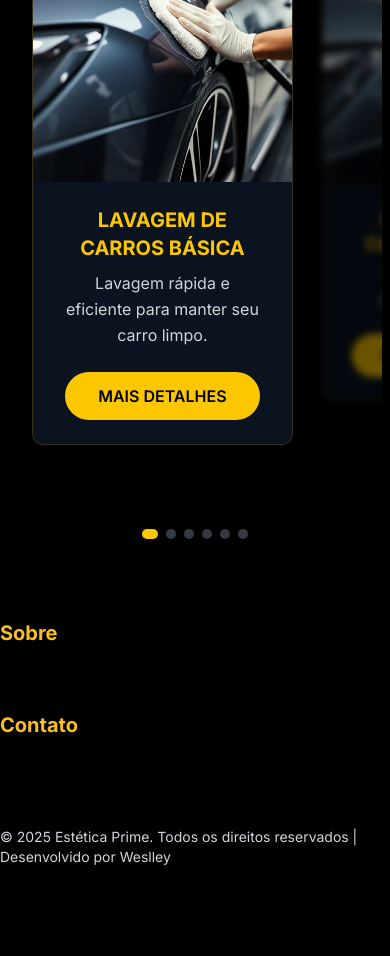
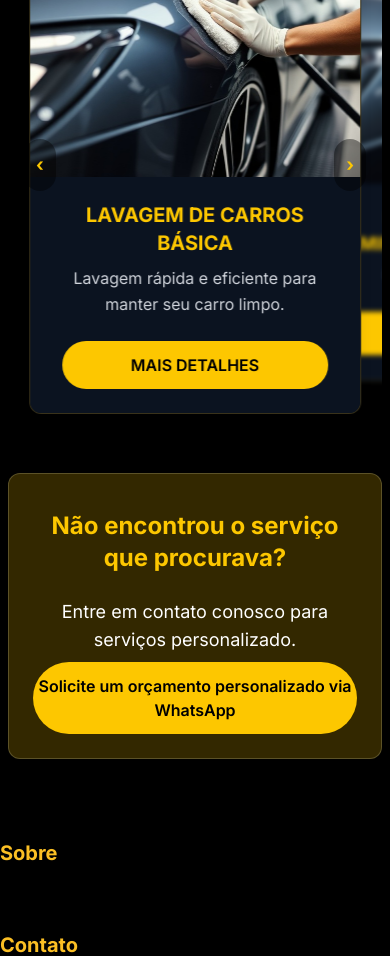
Before and after one commit to Ueslii/esteticaprime, a Next.js app: page / in a window 390 px wide. Shown: the part 1160-2116 px from the top of the page. Before the commit the page ends 2051 px from the top, so only its background shows below. Built offline with nearby package versions, Linux system fonts and the light colour scheme.

Commit message:
card funcionando e area servicos finalizada

```diff
--- a/components/section/Services.tsx
+++ b/components/section/Services.tsx
@@ -59,7 +59,7 @@ export default function Services() {
   return (
     <section
       id="services"
-      className="py-20 p-2 flex flex-col items-center justify-center text-center hover:scale-[1.05] hover:shadow-yellow-400/20 hover:z-50"
+      className="py-20 p-2 flex flex-col items-center justify-center text-center hover:shadow-yellow-400/20 hover:z-50"
     >
       <div className="mb-8 text-xl sm:text-3xl md:text-4xl font-bold text-yellow-400">
         <h1>Nossos Serviços</h1>
@@ -79,56 +79,96 @@ export default function Services() {
       </div>
       {/* Mobile Carousel */}
       <div
-        className="md:hidden flex overflow-x-auto overflow-y-visible w-full px-6 py-4 space-x-4 snap-x snap-mandatory scroll-smooth scrollbar-none"
-        onScroll={(e) => {
-          const scrollLeft = e.currentTarget.scrollLeft;
-          const width = e.currentTarget.offsetWidth;
-          const index = Math.round(scrollLeft / (width * 0.8)); // detecta o card central
-          if (index !== activeIndex) setActiveIndex(index);
-        }}
+        id="services-carousel"
+        className="md:hidden relative flex justify-center items-center w-full h-[520px] overflow-hidden py-8 touch-pan-y"
+        onTouchStart={(e) =>
+          (e.currentTarget.dataset.startX = e.touches[0].clientX.toString())
+        }
         onTouchEnd={(e) => {
-          const container = e.currentTarget;
-          const width = container.offsetWidth;
-          const targetScroll = activeIndex * (width * 0.8);
-          container.scrollTo({
-            left: targetScroll,
-            behavior: "smooth",
-          });
+          const startX = parseFloat(e.currentTarget.dataset.startX || "0");
+          const endX = e.changedTouches[0].clientX;
+          const delta = endX - startX;
+
+          if (Math.abs(delta) > 50) {
+            setActiveIndex((prev) =>
+              delta > 0
+                ? (prev - 1 + services.length) % services.length
+                : (prev + 1) % services.length
+            );
+          }
         }}
       >
         {services.map((service, i) => {
-          const isActive = i === activeIndex;
+          const offset = i - activeIndex;
+          const isActive = offset === 0;
+
+          const transform = `
+      translateX(${offset * 75}%)
+      scale(${isActive ? 1 : 0.9})
+      rotateY(${offset * -4}deg)
+    `;
+          const blur = isActive ? "blur(0px)" : "blur(3px)";
+          const zIndex = 10 - Math.abs(offset);
+          const opacity = Math.abs(offset) > 2 ? 0 : 1;
 
           return (
             <div
               key={i}
-              className={`snap-center transition-all duration-500 ease-in-out transform ${
-                isActive
-                  ? "scale-100 opacity-100 blur-0 z-20"
-                  : "scale-90 opacity-60 blur-sm z-10"
-              }`}
+              className="absolute transition-all duration-700 ease-[cubic-bezier(0.22,1,0.36,1)] flex justify-center items-center"
               style={{
-                flex: "0 0 80%",
-                scrollSnapAlign: "center",
+                transform,
+                zIndex,
+                opacity,
+                filter: blur,
+                top: "50%",
+                left: "50%",
+                transformOrigin: "center",
+                translate: "-50% -50%",
               }}
             >
-              <ServiceCard {...service} whatsappUrl={whatsappUrl} />
+              <div className="w-[85vw] max-w-[400px] min-h-[480px]">
+                <ServiceCard {...service} whatsappUrl={whatsappUrl} />
+              </div>
             </div>
           );
         })}
+
+        {/* Botões */}
+        <button
+          onClick={() =>
+            setActiveIndex((prev) =>
+              prev === 0 ? services.length - 1 : prev - 1
+            )
+          }
+          className="absolute left-4 top-1/2 -translate-y-1/2 bg-black/40 hover:bg-black/70 text-yellow-400 p-3 rounded-full text-lg font-bold z-30"
+        >
+          ‹
+        </button>
+        <button
+          onClick={() => setActiveIndex((prev) => (prev + 1) % services.length)}
+          className="absolute right-4 top-1/2 -translate-y-1/2 bg-black/40 hover:bg-black/70 text-yellow-400 p-3 rounded-full text-lg font-bold z-30"
+        >
+          ›
+        </button>
       </div>
-
-      {/* Indicadores */}
-      <div className="flex justify-center mt-4 space-x-2">
-        {services.map((_, i) => (
-          <button
-            key={i}
-            onClick={() => setActiveIndex(i)}
-            className={`w-2.5 h-2.5 rounded-full transition-all duration-300 ${
-              i === activeIndex ? "bg-yellow-400 w-4" : "bg-gray-500/50"
-            }`}
-          />
-        ))}
+      {/* Contato Personalizado */}
+      <div className="mt-12  mx-auto flex flex-col gap-4 ">
+        <div className="bg-yellow-400/20  border  w-full max-w-md rounded-xl border-yellow-100/20 items-center justify-center p-6 shadow-lg gap-19 pt-5">
+          <h1 className="text-2xl font-bold py-4 text-yellow-400">
+            Não encontrou o serviço que procurava?
+          </h1>
+          <p className="text-lg text-white gap-2 py-2 ">
+            Entre em contato conosco para serviços personalizado.
+          </p>
+          <a
+            href={whatsappUrl}
+            target="_blank"
+            rel="noopener noreferrer"
+            className="py-3 gap-2 text-center justify-center flex bg-yellow-400 text-black font-semibold rounded-full w-full transition-all hover:bg-yellow-300 hover:scale-[1.05] hover:animate-[pulse-yellow_1.2s_ease-in-out_infinite]"
+          >
+            Solicite um orçamento personalizado via WhatsApp
+          </a>
+        </div>
       </div>
     </section>
   );
```
